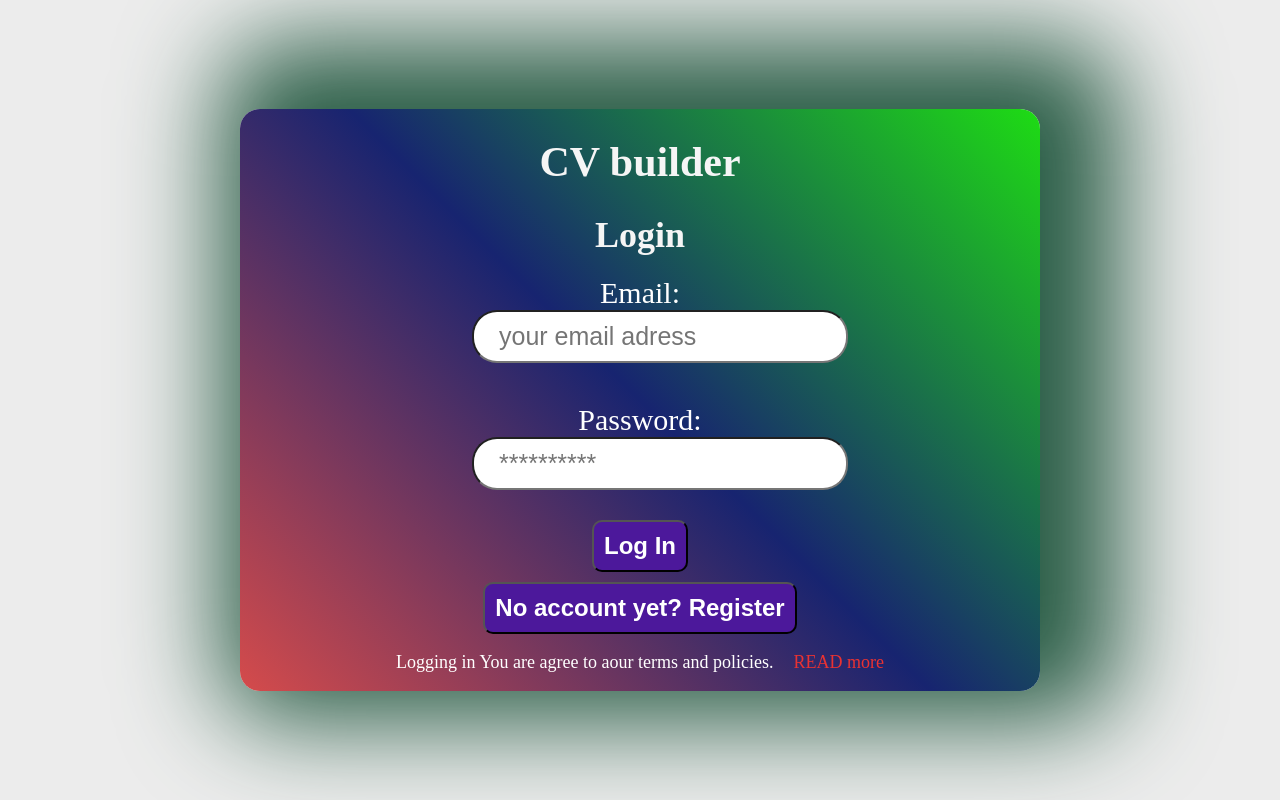
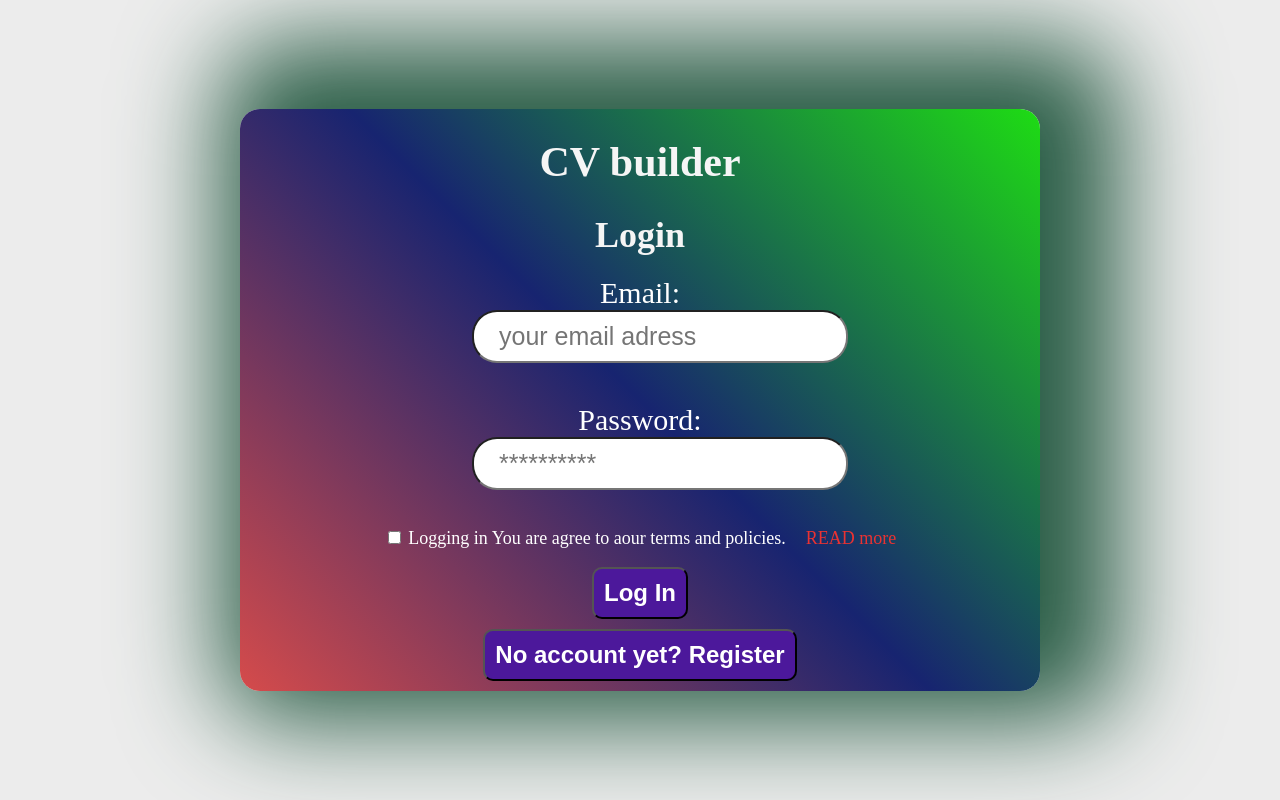
Before and after one commit to PawelOwiesek/login_user, a React (Create React App) app: page / in a window 1280 px wide. Built offline with nearby package versions, Linux system fonts and the light colour scheme.

Commit message:
add input type checkbox

```diff
--- a/src/features/loginPage/LoginForm.js
+++ b/src/features/loginPage/LoginForm.js
@@ -79,16 +79,17 @@ const LoginForm = ({ formName }) => {
             </InputLabel>
             <p style={{ margin: "0", color: "crimson", fontSize: "22px" }}>
               {errors.password && <span>{errors.password}</span>}
-            </p>
+            </p>{" "}
+            <Paragraph>
+              <input type="checkbox" required /> Logging in You are agree to
+              aour terms and policies.
+              <RegLink href="/">READ more</RegLink>
+            </Paragraph>
             <Button type="submit">Log In</Button>
           </form>
           <Button onClick={() => formName("register")}>
             No account yet? Register
           </Button>
-          <Paragraph>
-            Logging in You are agree to aour terms and policies.
-            <RegLink href="/">READ more</RegLink>
-          </Paragraph>
         </section>
       </main>
     </Container>
--- a/src/features/registerPage/RegisterForm.js
+++ b/src/features/registerPage/RegisterForm.js
@@ -87,15 +87,16 @@ const RegisterForm = ({ formName }) => {
             <p style={{ margin: "0", color: "crimson", fontSize: "22px" }}>
               {errors.password && <span>{errors.password}</span>}
             </p>
+            <Paragraph>
+              <input type="checkbox" required /> Createing account You are agree
+              to aour terms and policies.
+              <RegLink href="/">READ more</RegLink>
+            </Paragraph>
             <Button type="submit">Create account</Button>
           </form>
           <Button onClick={() => formName("login")}>
             Already have an account? Log in
           </Button>
-          <Paragraph>
-            Logging in You are agree to aour terms and policies.
-            <RegLink href="/">READ more</RegLink>
-          </Paragraph>
         </section>
       </main>
     </Container>
```
